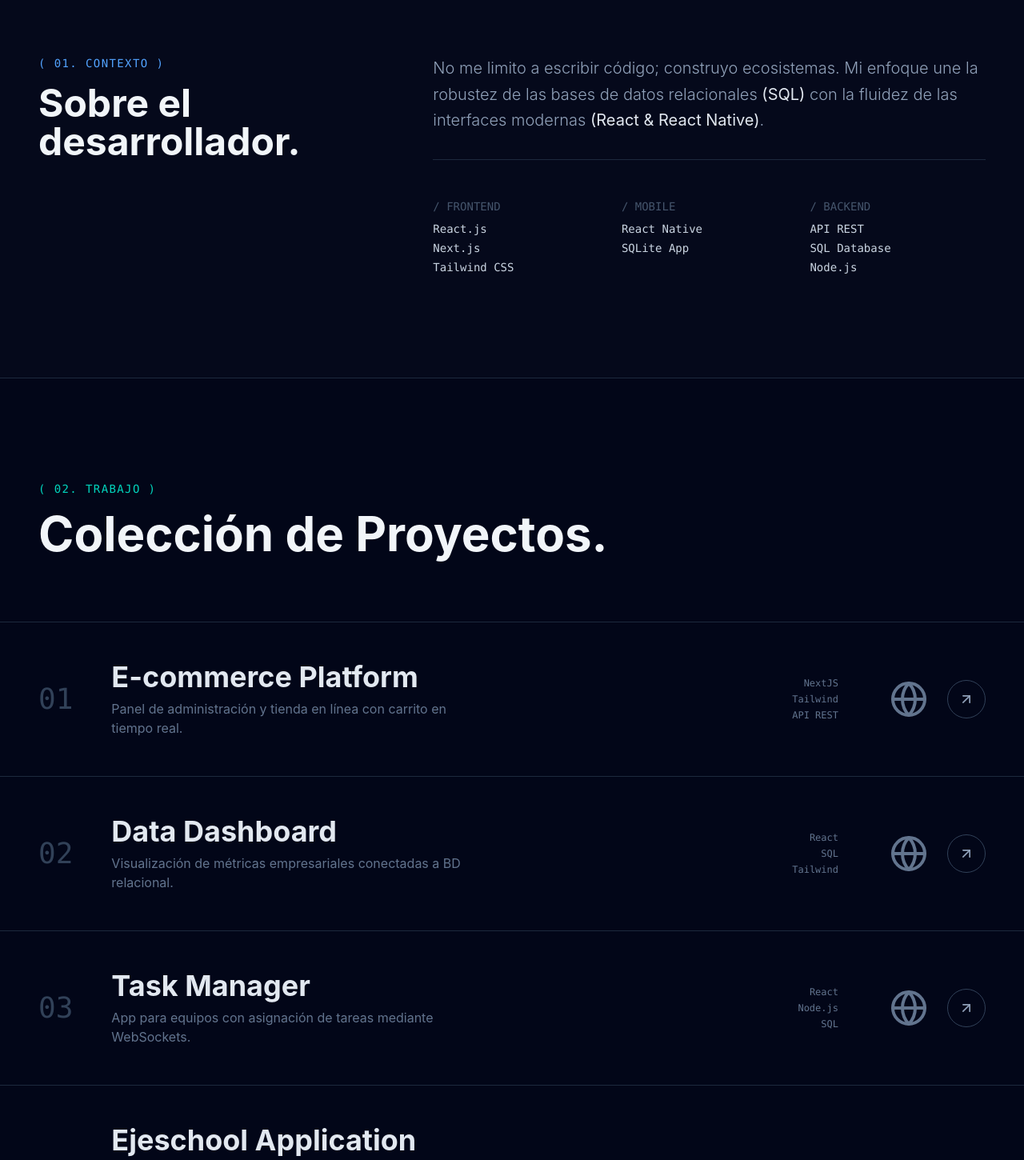
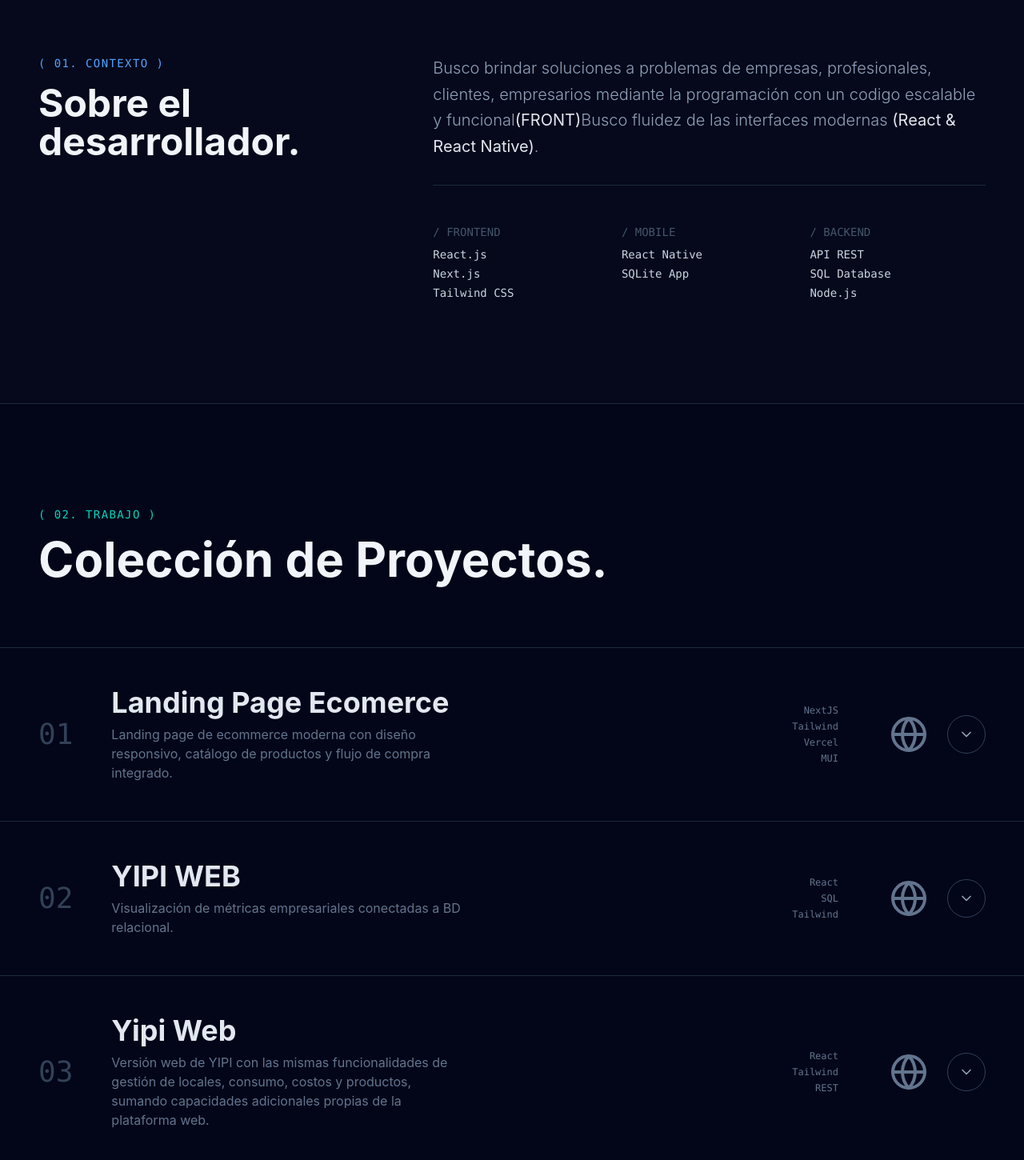
Before and after one commit to matiasgerr/matiasgerr.github.io, a React (Vite) app: page / in a window 1280 px wide. Shown: the part 860-2310 px from the top of the page at 80% size. Built offline with nearby package versions, Linux system fonts and the light colour scheme.

Commit message:
Add new components and update existing ones for project showcase

```diff
--- a/src/components/About.tsx
+++ b/src/components/About.tsx
@@ -12,9 +12,8 @@ const About = () => (
 
       <div className="md:col-span-8 md:col-start-6 space-y-8 text-lg md:text-xl text-slate-400 font-light leading-relaxed">
         <p>
-          No me limito a escribir código; construyo ecosistemas. Mi enfoque une la robustez de las
-          bases de datos relacionales{' '}
-          <strong className="text-slate-200 font-normal">(SQL)</strong> con la fluidez de las
+          Busco brindar soluciones a problemas de empresas, profesionales, clientes, empresarios mediante la programación con un codigo escalable y funcional
+          <strong className="text-slate-200 font-normal">(FRONT)</strong>Busco fluidez de las
           interfaces modernas{' '}
           <strong className="text-slate-200 font-normal">(React & React Native)</strong>.
         </p>
--- a/src/components/Footer.tsx
+++ b/src/components/Footer.tsx
@@ -2,8 +2,8 @@ import { CURRENT_YEAR } from '../constants';
 
 const Footer = () => (
   <footer className="border-t border-slate-900 bg-black py-8 px-4 md:px-12 font-mono text-xs text-slate-600 flex justify-between items-center">
-    <p>© {CURRENT_YEAR} / CODIFICADO DESDE CERO.</p>
-    <p>REACT // TAILWIND</p>
+    <p>© {CURRENT_YEAR} </p>
+    <p>Gracias por ver.</p>
   </footer>
 );
 
--- /dev/null
+++ b/src/components/GestionGlobalsDrawer.tsx
@@ -0,0 +1,58 @@
+import { ArrowUpRight } from 'lucide-react';
+import gestionGlobalsImg from '../assets/gestion-globals.png';
+
+interface GestionGlobalsDrawerProps {
+  open: boolean;
+}
+
+const GestionGlobalsDrawer = ({ open }: GestionGlobalsDrawerProps) => (
+  <div
+    className={`grid transition-all duration-500 ease-in-out ${
+      open ? 'grid-rows-[1fr] opacity-100' : 'grid-rows-[0fr] opacity-0'
+    }`}
+  >
+    <div className="overflow-hidden">
+      <div className="bg-slate-900/60 border-b border-slate-700 px-4 md:px-12 py-8 md:py-10">
+        <div className="max-w-7xl mx-auto flex flex-col md:flex-row gap-8 md:gap-16">
+          <div className="md:w-1/2 flex flex-col justify-center">
+            <span className="font-mono text-xs tracking-widest text-teal-400 uppercase mb-4">
+              / Web App
+            </span>
+            <h3 className="text-2xl md:text-3xl font-bold text-slate-100 mb-4">
+              Landing Page Ecomerce
+            </h3>
+            <p className="text-slate-400 text-sm md:text-base leading-relaxed mb-6">
+              Landing page de ecommerce moderna con diseño responsivo, catálogo de productos y flujo
+              de compra integrado.
+            </p>
+            <div className="flex flex-wrap gap-2 font-mono text-xs mb-8">
+              {['NextJS', 'Tailwind', 'Vercel'].map((tech) => (
+                <span key={tech} className="px-3 py-1 border border-slate-700 text-slate-400 rounded-full">
+                  {tech}
+                </span>
+              ))}
+            </div>
+            <a
+              href="https://gestion-globals-nexjs-seven.vercel.app/"
+              target="_blank"
+              rel="noopener noreferrer"
+              onClick={(e) => e.stopPropagation()}
+              className="inline-flex items-center gap-2 text-sm font-mono text-teal-400 border border-teal-400/40 hover:border-teal-400 hover:bg-teal-400/10 px-4 py-2 rounded transition-all w-fit"
+            >
+              Ver proyecto <ArrowUpRight className="w-4 h-4" />
+            </a>
+          </div>
+          <div className="md:w-1/2">
+            <img
+              src={gestionGlobalsImg}
+              alt="Landing Page Ecomerce"
+              className="w-full rounded-xl border border-slate-700 object-cover"
+            />
+          </div>
+        </div>
+      </div>
+    </div>
+  </div>
+);
+
+export default GestionGlobalsDrawer;
--- a/src/components/ProjectCard.tsx
+++ b/src/components/ProjectCard.tsx
@@ -10,7 +10,7 @@ interface ProjectCardProps {
 const ProjectCard = ({ project, isOpen = false, onSelect }: ProjectCardProps) => {
   const Icon = project.type === 'web' ? Globe : Smartphone;
   const iconHover = project.type === 'web' ? 'group-hover:text-blue-400' : 'group-hover:text-teal-400';
-  const isExpandable = project.id === '04' || project.id === '05';
+  const isExpandable = project.id === '01'|| project.id === '02' || project.id === '03' || project.id === '04' ;
 
   return (
     <button
--- a/src/components/Projects.tsx
+++ b/src/components/Projects.tsx
@@ -3,12 +3,14 @@ import { PROJECTS } from '../constants';
 import ProjectCard from './ProjectCard';
 import EjeschoolDrawer from './EjeschoolDrawer';
 import YipiDrawer from './YipiDrawer';
+import GestionGlobalsDrawer from './GestionGlobalsDrawer';
+import YipiWebDrawer from './YipiWebDrawer';
 
 const Projects = () => {
   const [openProjectId, setOpenProjectId] = useState<string | null>(null);
 
   const handleSelect = (id: string) => {
-    if (id === '04' || id === '05') setOpenProjectId((prev) => (prev === id ? null : id));
+    if (id === '01' || id === '03' || id === '04' || id === '02') setOpenProjectId((prev) => (prev === id ? null : id));
   };
 
   return (
@@ -28,8 +30,10 @@ const Projects = () => {
               isOpen={openProjectId === project.id}
               onSelect={handleSelect}
             />
-            {project.id === '04' && <EjeschoolDrawer open={openProjectId === '04'} />}
-            {project.id === '05' && <YipiDrawer open={openProjectId === '05'} />}
+            {project.id === '01' && <GestionGlobalsDrawer open={openProjectId === '01'} />}
+            {project.id === '02' && <YipiWebDrawer open={openProjectId === '02'} />}
+            {project.id === '03' && <EjeschoolDrawer open={openProjectId === '03'} />}
+            {project.id === '04' && <YipiDrawer open={openProjectId === '04'} />}
           </div>
         ))}
       </div>
--- /dev/null
+++ b/src/components/YipiWebDrawer.tsx
@@ -0,0 +1,48 @@
+import yipiWebImg from '../assets/yipi_web.png';
+
+interface YipiWebDrawerProps {
+  open: boolean;
+}
+
+const YipiWebDrawer = ({ open }: YipiWebDrawerProps) => (
+  <div
+    className={`grid transition-all duration-500 ease-in-out ${
+      open ? 'grid-rows-[1fr] opacity-100' : 'grid-rows-[0fr] opacity-0'
+    }`}
+  >
+    <div className="overflow-hidden">
+      <div className="bg-slate-900/60 border-b border-slate-700 px-4 md:px-12 py-8 md:py-10">
+        <div className="max-w-7xl mx-auto flex flex-col md:flex-row gap-8 md:gap-16">
+          <div className="md:w-1/2 flex flex-col justify-center">
+            <span className="font-mono text-xs tracking-widest text-teal-400 uppercase mb-4">
+              / Web App
+            </span>
+            <h3 className="text-2xl md:text-3xl font-bold text-slate-100 mb-4">
+              Yipi Web
+            </h3>
+            <p className="text-slate-400 text-sm md:text-base leading-relaxed mb-6">
+              Versión web de YIPI con las mismas funcionalidades de gestión de locales, consumo,
+              costos y productos, sumando capacidades adicionales propias de la plataforma web.
+            </p>
+            <div className="flex flex-wrap gap-2 font-mono text-xs">
+              {['React', 'Tailwind', 'REST'].map((tech) => (
+                <span key={tech} className="px-3 py-1 border border-slate-700 text-slate-400 rounded-full">
+                  {tech}
+                </span>
+              ))}
+            </div>
+          </div>
+          <div className="md:w-1/2">
+            <img
+              src={yipiWebImg}
+              alt="Yipi Web"
+              className="w-full rounded-xl border border-slate-700 object-cover"
+            />
+          </div>
+        </div>
+      </div>
+    </div>
+  </div>
+);
+
+export default YipiWebDrawer;
--- a/src/constants/index.ts
+++ b/src/constants/index.ts
@@ -6,41 +6,37 @@ export const CURRENT_YEAR = new Date().getFullYear();
 export const PROJECTS: Project[] = [
   {
     id: '01',
-    title: 'E-commerce Platform',
+    title: 'Landing Page Ecomerce',
     type: 'web',
-    description: 'Panel de administración y tienda en línea con carrito en tiempo real.',
-    stack: ['NextJS', 'Tailwind', 'API REST'],
+    description:
+      'Landing page de ecommerce moderna con diseño responsivo, catálogo de productos y flujo de compra integrado.',
+    stack: ['NextJS', 'Tailwind', 'Vercel', "MUI"],
+    link: 'https://gestion-globals-nexjs-seven.vercel.app/',
   },
   {
     id: '02',
-    title: 'Data Dashboard',
+    title: 'YIPI WEB',
     type: 'web',
     description: 'Visualización de métricas empresariales conectadas a BD relacional.',
     stack: ['React', 'SQL', 'Tailwind'],
   },
   {
     id: '03',
-    title: 'Task Manager',
+    title: 'Yipi Web',
     type: 'web',
-    description: 'App para equipos con asignación de tareas mediante WebSockets.',
-    stack: ['React', 'Node.js', 'SQL'],
+    description:
+      'Versión web de YIPI con las mismas funcionalidades de gestión de locales, consumo, costos y productos, sumando capacidades adicionales propias de la plataforma web.',
+    stack: ['React', 'Tailwind', 'REST'],
   },
   {
     id: '04',
-    title: 'Ejeschool Application',
-    type: 'mobile',
-    description:
-      'Aplicación basada en React Native que ayuda a controlar y gestionar gastos de viajes de tus estudiantes y monitorear el viaje mediante un sistema de Trackeo, además de ofrecer funcionalidades de Notification Push con Expo.',
-    stack: ['React Native', 'Expo', 'Push Notifications'],
-  },
-  {
-    id: '05',
     title: 'YIPI Aplication',
     type: 'mobile',
     description:
       'Aplicación basada en React Native que tiene como objetivo hacer una gestion total de locales a tu cargo mas consumo, costos, productos, servicios aparte de una integracion de plan de pago, etc.',
     stack: ['React Native', 'Tailwind', 'REST'],
   },
+
 ];
 
 export const SOCIALS: Social[] = [
--- a/src/types/index.ts
+++ b/src/types/index.ts
@@ -6,6 +6,7 @@ export interface Project {
   type: 'web' | 'mobile';
   description: string;
   stack: string[];
+  link?: string;
 }
 
 export interface Social {
```
Also changed, not shown: src/assets/gestion-globals.png (added).
